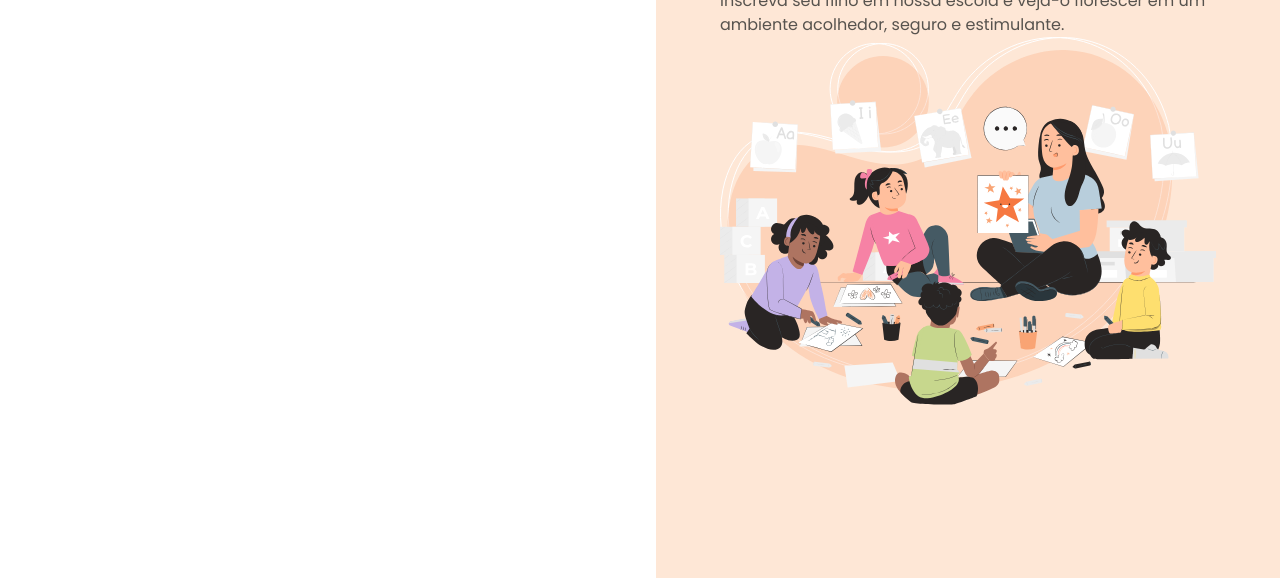
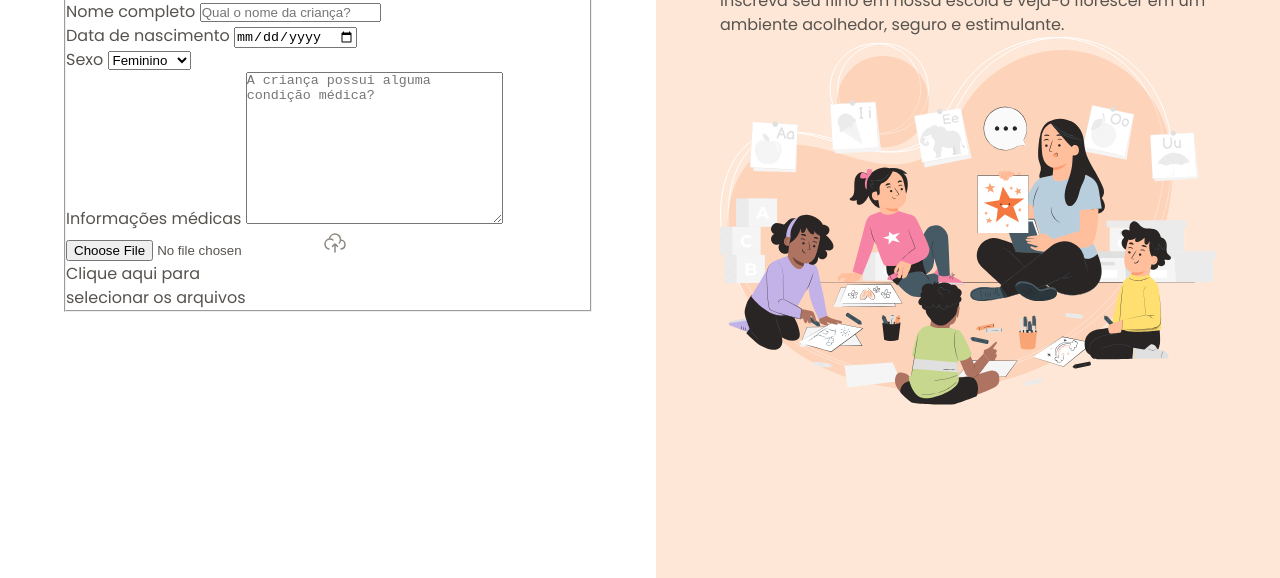
Before and after one commit to medicanico/projeto-formul-rio, a plain HTML site: page index.html in a window 1280 px wide. Shown: the part 222-800 px from the top of the page. Drawn offline with Linux system fonts and the light colour scheme.

Commit message:
iniciando o formulário

```diff
--- a/index.html
+++ b/index.html
@@ -1,5 +1,5 @@
 <!DOCTYPE html>
-<html lang="pt-br">
+<html lang="pt-BR">
 <head>
     <link rel="preconnect" href="https://fonts.googleapis.com">
     <link rel="preconnect" href="https://fonts.gstatic.com" crossorigin>
@@ -20,6 +20,45 @@
 
                 <h1>Formulário de matrícula</h1>
                 <p>Preencha os dados abaixo para matricular seu filho na escola de educação infantil Estrelas do Amanhã.</p>
+
+                <form method="post" enctype="multipart/form-data">
+                    <fieldset class="child-info">
+                        <legend>Informações da criança</legend>
+
+                        <div class="input-wrapper">
+                            <label for="fullname">Nome completo</label>
+                            <input id="fullname" name="fullname" type="text" placeholder="Qual o nome da criança?">
+                        </div>
+
+                        <div class="input-wrapper">
+                            <label for="birth">Data de nascimento</label>
+                            <input type="date" id="birth" name="birth" lang="pt-BR">
+                        </div>
+
+                        <div class="select-wrapper">
+                            <label for="gender">Sexo</label>
+                            <select name="gender" id="gender">
+                                <option value="female">Feminino</option>
+                                <option value="male">Masculino</option>
+                            </select>
+                        </div>
+
+                        <div class="textarea-wrapper">
+                            <label for="medical-info">Informações médicas</label>
+                            <textarea name="medical-area" id="medical-area"
+                            cols="30" rows="10" placeholder="A criança possui alguma condição médica?"></textarea>
+                        </div>
+
+                        <div class="droparea-wrapper">
+                            <input type="file" id="birth-file" name="birth-file">
+                            <img src="assets/icons/cloud-upload.svg" alt="">
+                            <p>
+                                Clique aqui para <br>
+                                selecionar os arquivos
+                            </p>
+                        </div>
+                    </fieldset>
+                </form>
             </div>
         </main>
 
```
